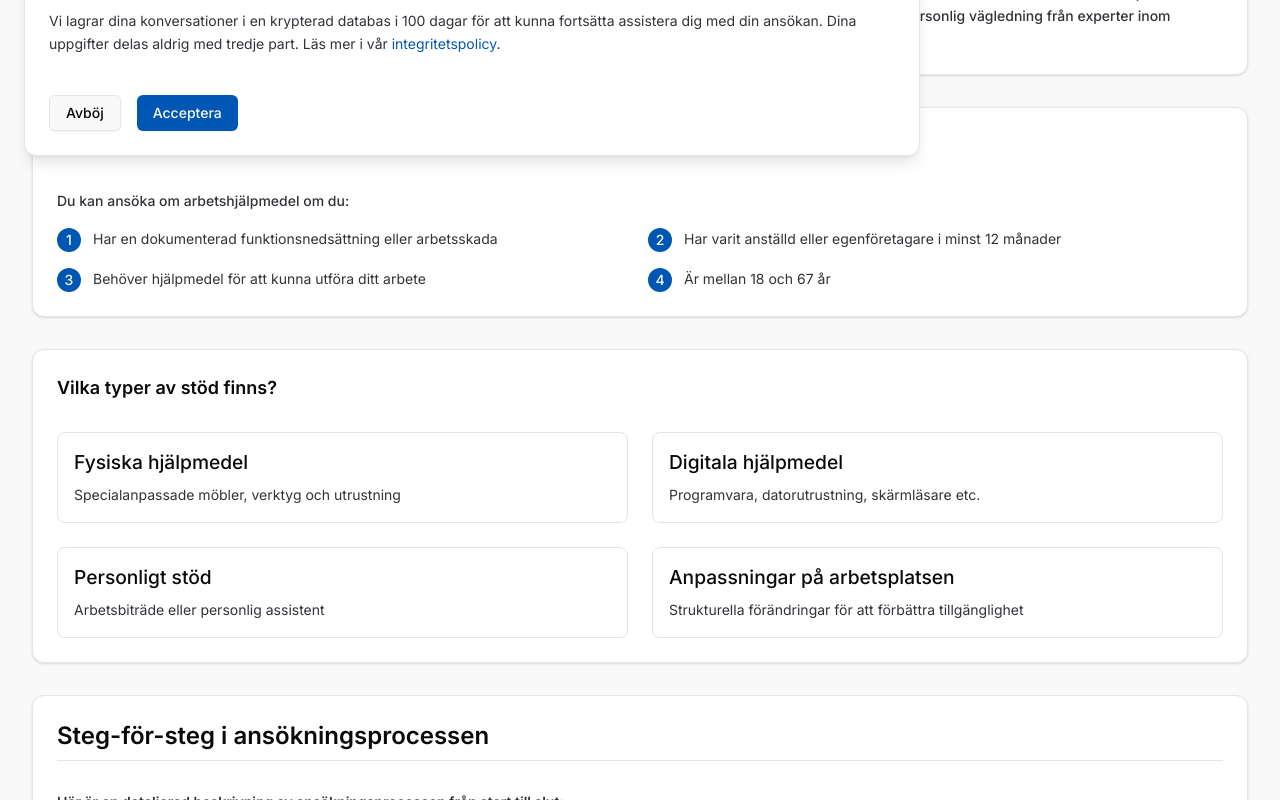
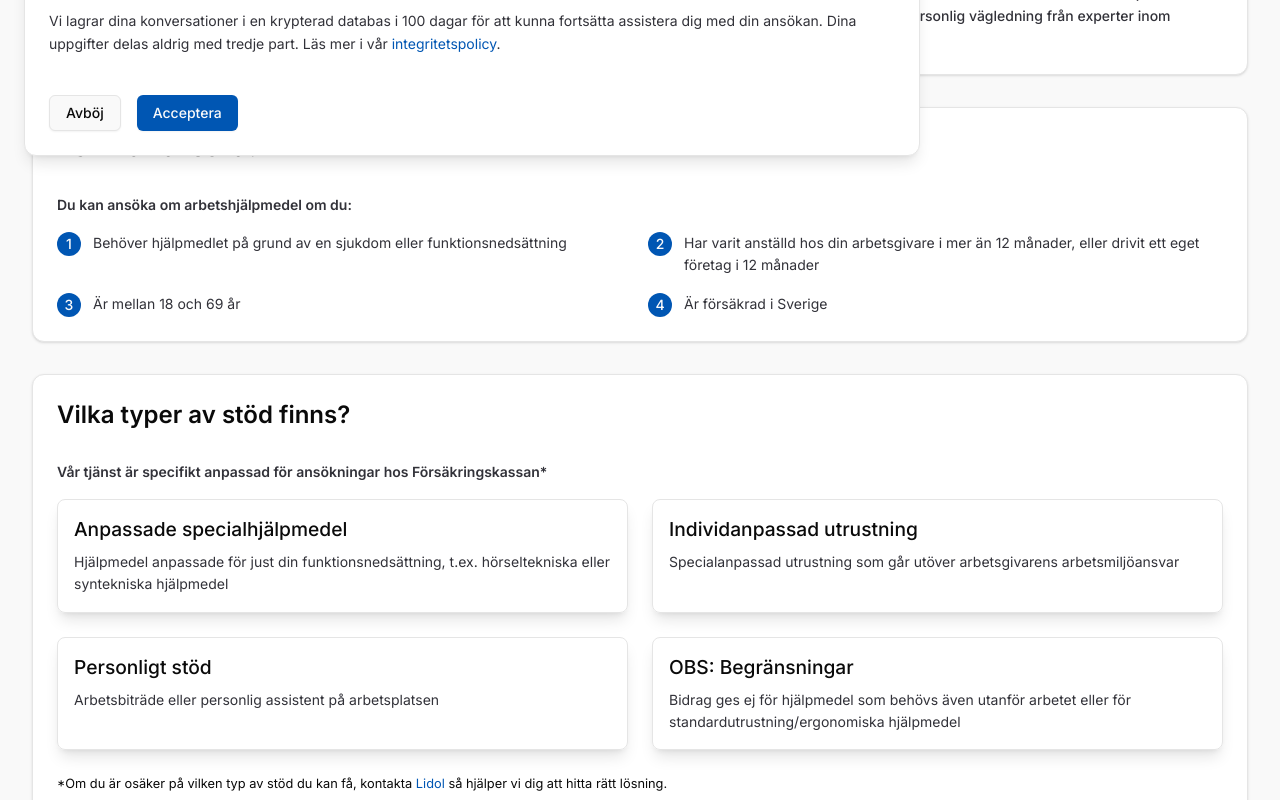
Before and after one commit to Gamefan00/chas_challenge, a Next.js app in the folder frontend/: page /information in a window 1280 px wide. Shown: the part 620-1420 px from the top of the page. Built offline with nearby package versions, Linux system fonts and the light colour scheme; no server answers.

Commit message:
fix: correct userId parameter handling in clearRoutes and update AboutSection content for clarity

```diff
--- a/frontend/components/informationpage/AboutSection.jsx
+++ b/frontend/components/informationpage/AboutSection.jsx
@@ -1,6 +1,7 @@
 import React from "react";
 import { Card, CardContent, CardHeader, CardTitle } from "@/components/ui/card";
 import { motion } from "framer-motion";
+import Link from "next/link";
 
 export default function AboutSection() {
   return (
@@ -40,16 +41,16 @@ export default function AboutSection() {
       >
         <Card>
           <CardHeader>
-            <CardTitle className="text-lg font-semibold">Vem kan ansöka?</CardTitle>
+            <CardTitle className="font-semibold">Vem kan ansöka?</CardTitle>
           </CardHeader>
           <CardContent>
-            <p className="mb-4 font-medium">Du kan ansöka om arbetshjälpmedel om du:</p>
+            <p className="mb-4 font-semibold">Du kan ansöka om arbetshjälpmedel om du:</p>
             <div className="grid gap-4 md:grid-cols-2">
               {[
-                "Har en dokumenterad funktionsnedsättning eller arbetsskada",
-                "Har varit anställd eller egenföretagare i minst 12 månader",
-                "Behöver hjälpmedel för att kunna utföra ditt arbete",
-                "Är mellan 18 och 67 år",
+                "Behöver hjälpmedlet på grund av en sjukdom eller funktionsnedsättning",
+                "Har varit anställd hos din arbetsgivare i mer än 12 månader, eller drivit ett eget företag i 12 månader",
+                "Är mellan 18 och 69 år",
+                "Är försäkrad i Sverige",
               ].map((item, index) => (
                 <motion.div
                   key={index}
@@ -77,26 +78,32 @@ export default function AboutSection() {
       >
         <Card>
           <CardHeader>
-            <CardTitle className="text-lg font-semibold">Vilka typer av stöd finns?</CardTitle>
+            <CardTitle className="font-semibold">Vilka typer av stöd finns?</CardTitle>
           </CardHeader>
           <CardContent>
+            <p className="mb-4 font-semibold">
+              Vår tjänst är specifikt anpassad för ansökningar hos Försäkringskassan*
+            </p>
             <div className="grid gap-6 md:grid-cols-2">
               {[
                 {
-                  title: "Fysiska hjälpmedel",
-                  description: "Specialanpassade möbler, verktyg och utrustning",
+                  title: "Anpassade specialhjälpmedel",
+                  description:
+                    "Hjälpmedel anpassade för just din funktionsnedsättning, t.ex. hörseltekniska eller syntekniska hjälpmedel",
                 },
                 {
-                  title: "Digitala hjälpmedel",
-                  description: "Programvara, datorutrustning, skärmläsare etc.",
+                  title: "Individanpassad utrustning",
+                  description:
+                    "Specialanpassad utrustning som går utöver arbetsgivarens arbetsmiljöansvar",
                 },
                 {
                   title: "Personligt stöd",
-                  description: "Arbetsbiträde eller personlig assistent",
+                  description: "Arbetsbiträde eller personlig assistent på arbetsplatsen",
                 },
                 {
-                  title: "Anpassningar på arbetsplatsen",
-                  description: "Strukturella förändringar för att förbättra tillgänglighet",
+                  title: "OBS: Begränsningar",
+                  description:
+                    "Bidrag ges ej för hjälpmedel som behövs även utanför arbetet eller för standardutrustning/ergonomiska hjälpmedel",
                 },
               ].map((support, index) => (
                 <motion.div
@@ -104,12 +111,25 @@ export default function AboutSection() {
                   initial={{ opacity: 0, y: 5 }}
                   animate={{ opacity: 1, y: 0 }}
                   transition={{ duration: 0.4, delay: 0.5 + index * 0.1 }}
-                  className="rounded-lg border p-4"
+                  className="rounded-lg border p-4 shadow-lg"
                 >
                   <h4 className="mb-2 font-semibold">{support.title}</h4>
                   <p>{support.description}</p>
                 </motion.div>
               ))}
+            </div>
+            <div className="mt-6 flex items-center justify-start">
+              <small className="">
+                *Om du är osäker på vilken typ av stöd du kan få, kontakta{" "}
+                <Link
+                  className="text-primary hover:underline"
+                  href="https://www.lidol.se/"
+                  target="_blank"
+                >
+                  Lidol{" "}
+                </Link>
+                så hjälper vi dig att hitta rätt lösning.
+              </small>
             </div>
           </CardContent>
         </Card>
--- a/frontend/components/informationpage/DocumentationSection.jsx
+++ b/frontend/components/informationpage/DocumentationSection.jsx
@@ -36,7 +36,7 @@ export default function DocumentationSection() {
     >
       <Card className="mb-8">
         <CardHeader>
-          <CardTitle>Nödvändig dokumentation</CardTitle>
+          <CardTitle>Nödvändig dokumentation till Försäkringskassan</CardTitle>
         </CardHeader>
         <CardContent>
           <div className="space-y-4">
--- a/frontend/components/informationpage/FAQSection.jsx
+++ b/frontend/components/informationpage/FAQSection.jsx
@@ -13,7 +13,7 @@ const faqs = [
     id: 1,
     question: "Kostar det något att använda Ansökshjälpen?",
     answer:
-      "Basversionen av vår tjänst är kostnadsfri för alla användare. Vi erbjuder även en premiumversion med utökad personlig rådgivning och prioriterad support för 295 kr per månad. Du kan använda tjänsten så länge du behöver och avsluta när din ansökan är klar.",
+      "Nej, Ansökshjälpen är helt kostnadsfri att använda. Tjänsten är framtagen för att hjälpa dig genom din ansökan utan kostnad, och du kan använda den så länge du behöver.",
   },
   {
     id: 2,
--- a/frontend/components/informationpage/StepsSection.jsx
+++ b/frontend/components/informationpage/StepsSection.jsx
@@ -22,7 +22,7 @@ const steps = [
   {
     title: "Inlämning av ansökan",
     description:
-      "Efter att alla dokument är samlade och formulär ifyllda, lämnas ansökan in till relevant myndighet eller organisation. Vi guidar dig till rätt instans.",
+      "Efter att alla dokument är samlade och formulär ifyllda, lämnas ansökan in till Försäkringskassan.",
   },
   {
     title: "Uppföljning under handläggning",
```
Also changed, not shown: 2 other files (tests, documents, lock files or other folders).
